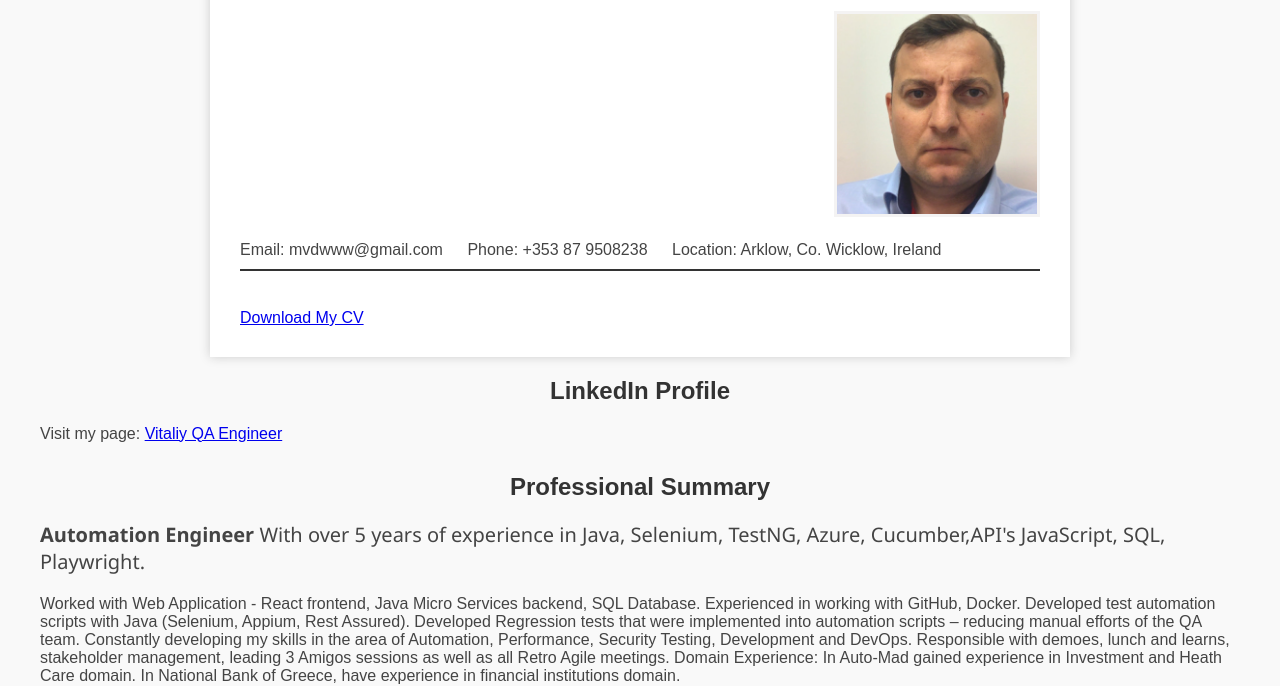
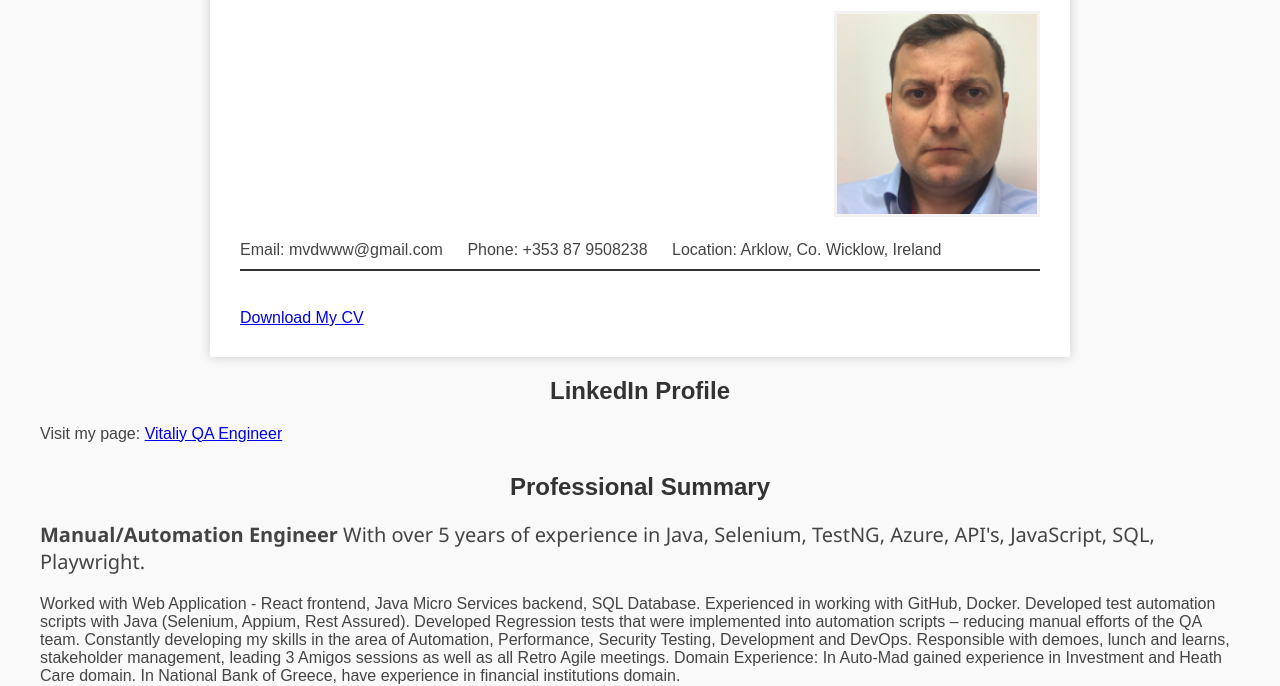
Before and after one commit to mvdwww/My-CV, a plain HTML site: page index.html in a window 1280 px wide. Shown: the part 149-835 px from the top of the page. Drawn offline with Linux system fonts and the light colour scheme.

Commit message:
updates 12

```diff
--- a/index.html
+++ b/index.html
@@ -75,7 +75,7 @@
         <div class="section">
             <h2>Professional Summary</h2>
             <p style="font-size: 20px; font-family: 'Segoe UI', Arial, sans-serif;">
-                <strong>Automation Engineer</strong> With over 5 years of experience in Java, Selenium, TestNG, Azure, Cucumber,API's JavaScript, SQL, Playwright.
+                <strong>Manual/Automation Engineer</strong> With over 5 years of experience in Java, Selenium, TestNG, Azure, API's, JavaScript, SQL, Playwright.
             </p>
             Worked with Web Application - React frontend, Java Micro Services backend, SQL Database. Experienced in working with GitHub, Docker. Developed test automation scripts with Java (Selenium, Appium, Rest Assured). Developed Regression tests that were implemented into automation scripts – reducing manual efforts of the QA team. Constantly developing my skills in the area of Automation, Performance, Security Testing, Development and DevOps. Responsible with demoes, lunch and learns, stakeholder management, leading 3 Amigos sessions as well as all Retro Agile meetings. Domain Experience: In Auto-Mad gained experience in Investment and Heath Care domain. In National Bank of Greece, have experience in financial institutions domain.
         </div>
```
